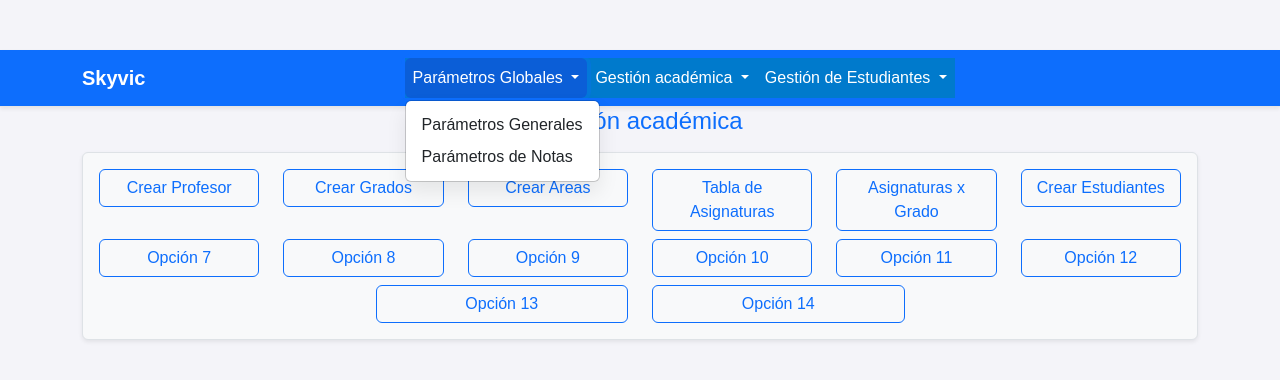
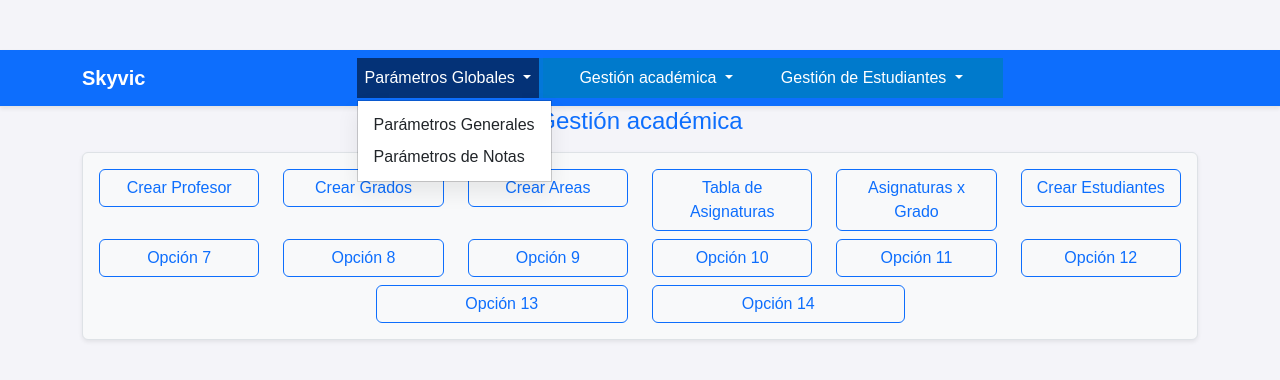
Before and after one commit to rojasokc/holamundo, a Flask app: page /gestion-academica in a window 1280 px wide, after a click on "Parámetros Globales". Shown: the top 380 px of the page. Run offline with Flask 3, Linux system fonts and the light colour scheme; the visitor is signed in with stand-in values (Sample User, id 1).

Commit message:
otro add

```diff
--- a/pages/templates/basesub.html
+++ b/pages/templates/basesub.html
@@ -22,12 +22,6 @@ nav ul {
     list-style: none;
     padding: 0;
     margin: 0;
-}
-
-nav > ul {
-    display: flex;
-    gap: 1rem;
-    padding: 0.75rem 1rem;
 }
 
 nav ul li {
@@ -55,7 +49,7 @@ nav ul li ul {
     margin-top: 0;       /* sin espacio */
     min-width: 220px;
     background: #ffffff;
-    border-radius: 0 0 8px 8px;
+    border-radius: 0 0 0px 0px;
     box-shadow: 0 10px 20px rgba(0,0,0,0.08);
     padding: 6px 0;
     z-index: 1000;
@@ -89,9 +83,9 @@ nav ul li ul li hr {
 /* ===== HOVER MENU PRINCIPAL ===== */
 .navbar .nav-link:hover,
 .navbar .nav-link:focus {
-    background-color: #0b5ed7; /* azul más fuerte */
+    background-color: #043277; /* azul más fuerte 0b5ed7*/
     color: #ffffff !important;
-    border-radius: 6px;
+    border-radius: 0px;
 }
 
 /* ===== HOVER SUBMENÚ ===== */
@@ -99,6 +93,14 @@ nav ul li ul li hr {
 .dropdown-menu .dropdown-item:focus {
     background-color: #e9ecef; /* gris claro */
     color: #000000;
+}
+
+.navbar-nav {
+    gap: 2rem;
+}
+
+.dropdown-menu {
+    border-radius: 0 !important;
 }
 
 </style>
@@ -113,12 +115,12 @@ nav ul li ul li hr {
     <a class="navbar-brand fw-bold text-white" href="#">Skyvic</a>
 
     <!-- Botón hamburguesa -->
-    <button class="navbar-toggler" type="button" data-bs-toggle="collapse" data-bs-target="#navbarMain">
+    <button class="navbar-toggler " type="button" data-bs-toggle="collapse" data-bs-target="#navbarMain">
       <span class="navbar-toggler-icon"></span>
     </button>
 
     <!-- Menú -->
-    <div class="collapse navbar-collapse justify-content-center" id="navbarMain">
+    <div class="collapse navbar-collapse justify-content-center " id="navbarMain">
       <ul class="navbar-nav">
 
         <!-- Parámetros -->
@@ -184,6 +186,7 @@ nav ul li ul li hr {
   </div>
 </nav>
 
+
 <div class="container">
     <!-- Aquí se injecta el contenido específico -->
     {% block content %}{% endblock %}
```
